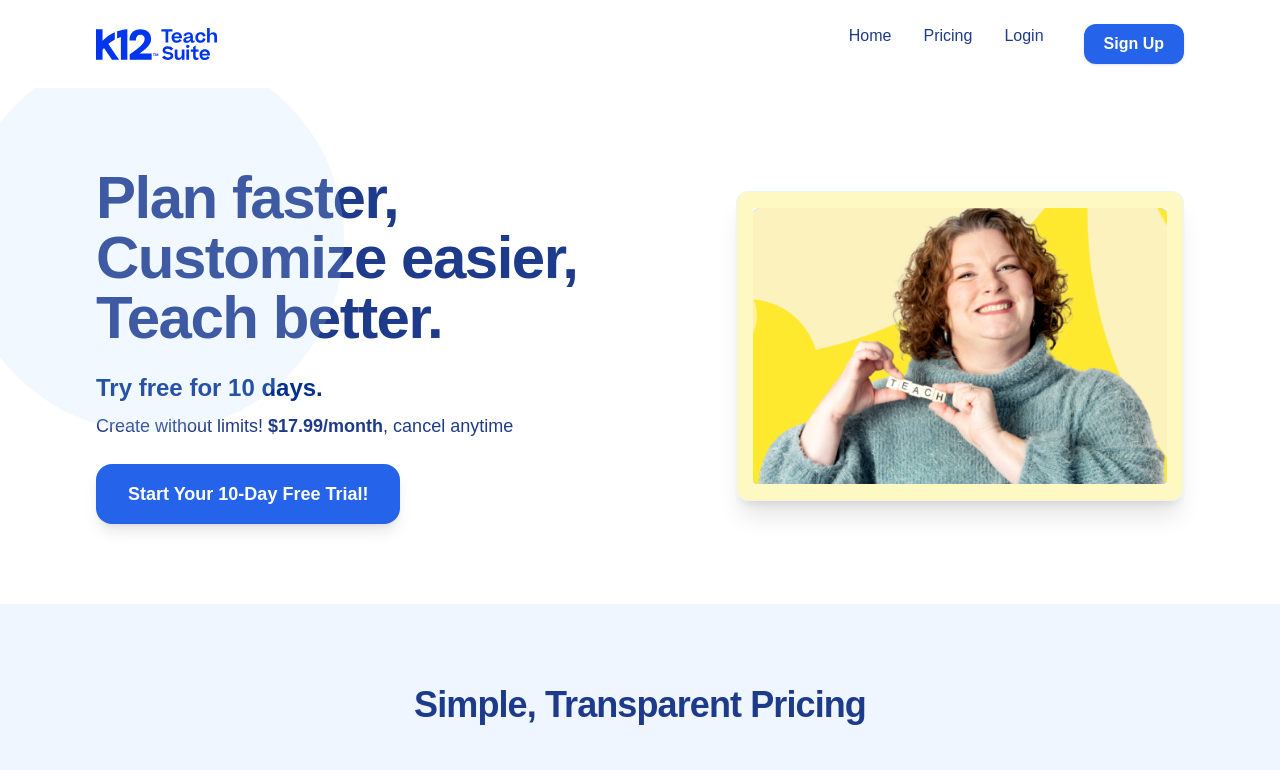
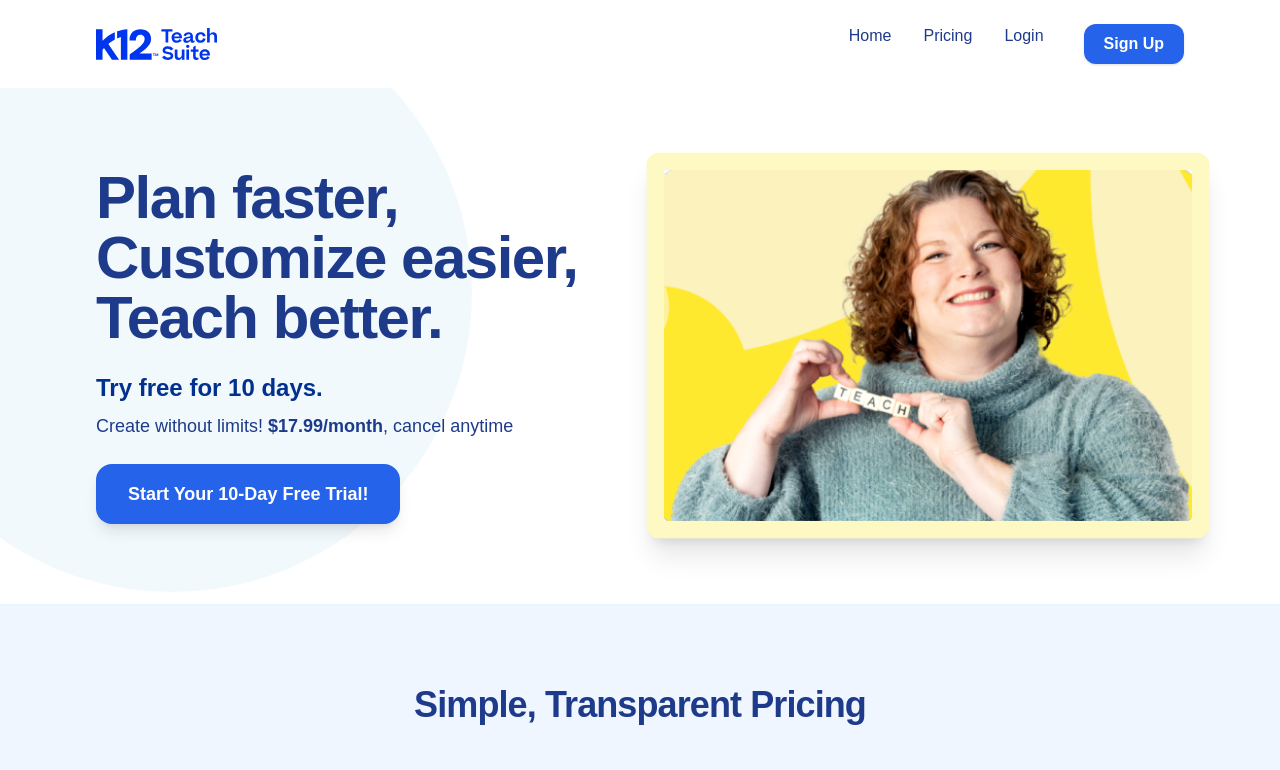
Before and after one commit to otroad-k12/k12-teachsuite-landing, a React (Vite) app: page /pricing in a window 1280 px wide. Shown: the top 770 px of the page. Built offline with nearby package versions, Linux system fonts and the light colour scheme.

Commit message:
Fix: Ensure hero blue circle is behind text on both pages, remove borders, scale up hero assets

```diff
--- a/src/LandingPage.jsx
+++ b/src/LandingPage.jsx
@@ -44,7 +44,9 @@ export default function LandingPage() {
       </header>
       {/* Hero Section */}
       <section className="relative overflow-hidden bg-white py-20 px-6 md:px-12 lg:px-24 border-b border-blue-100">
-        <div className="max-w-7xl mx-auto grid grid-cols-1 md:grid-cols-2 gap-12 items-center">
+        {/* Light blue circle background, placed behind content */}
+        <div className="absolute -top-24 -left-32 w-[600px] h-[600px] bg-blue-100 opacity-60 rounded-full z-0" />
+        <div className="max-w-7xl mx-auto grid grid-cols-1 md:grid-cols-2 gap-12 items-center relative z-10">
           <div>
             <h1 className="text-5xl md:text-6xl font-extrabold leading-tight mb-8 text-blue-900 tracking-tight">Empower your teachers with tomorrow’s technology, today.</h1>
             <p className="text-xl leading-relaxed mb-8 text-blue-800">Teachsuite equips K–12 educators with ready-to-use, engaging video content, seamless student delivery tools, and data-driven insights — all aligned with the K12 brand.</p>
@@ -59,7 +61,7 @@ export default function LandingPage() {
           </div>
           <div className="flex justify-center md:justify-end">
             <video
-              className="w-full max-w-md rounded-xl shadow-xl border border-blue-100 bg-yellow-100 p-4"
+              className="w-full max-w-lg rounded-xl shadow-xl bg-yellow-100 p-4 scale-105 md:scale-110"
               controls
               poster="/images/teacher-hero-illustration.png"
               aria-label="K12 TeachSuite testimonial video"
@@ -69,7 +71,6 @@ export default function LandingPage() {
             </video>
           </div>
         </div>
-        <div className="absolute -top-10 -left-10 w-96 h-96 bg-blue-200 opacity-20 rounded-full z-0" />
       </section>
       {/* Features Section */}
       <section className="bg-blue-50 py-20 px-6 md:px-12 lg:px-24">
--- a/src/PricingPage.jsx
+++ b/src/PricingPage.jsx
@@ -45,7 +45,9 @@ export default function PricingPage() {
       </header>
       {/* Hero Section */}
       <section className="relative overflow-hidden bg-white py-20 px-6 md:px-12 lg:px-24 border-b border-blue-100">
-        <div className="max-w-7xl mx-auto grid grid-cols-1 md:grid-cols-2 gap-12 items-center">
+        {/* Light blue circle background, placed behind content */}
+        <div className="absolute -top-24 -left-32 w-[600px] h-[600px] bg-blue-100 opacity-60 rounded-full z-0" />
+        <div className="max-w-7xl mx-auto grid grid-cols-1 md:grid-cols-2 gap-12 items-center relative z-10">
           <div>
             <h1 className="text-5xl md:text-6xl font-extrabold leading-tight mb-6 text-blue-900 tracking-tight">Plan faster,<br />Customize easier,<br />Teach better.</h1>
             <p className="text-2xl font-semibold text-blue-700 mb-2">Try free for 10 days.</p>
@@ -55,10 +57,9 @@ export default function PricingPage() {
             </a>
           </div>
           <div className="flex justify-center md:justify-end">
-            <img src="/images/teach-smile.png" alt="Teacher holding TEACH blocks" className="w-full max-w-md rounded-xl shadow-xl border border-blue-100 bg-yellow-100 p-4" />
+            <img src="/images/teach-smile.png" alt="Teacher holding TEACH blocks" className="w-full max-w-lg rounded-xl shadow-xl bg-yellow-100 p-4 scale-105 md:scale-110" />
           </div>
         </div>
-        <div className="absolute -top-10 -left-10 w-96 h-96 bg-blue-200 opacity-20 rounded-full z-0" />
       </section>
       {/* Pricing Section */}
       <section className="py-20 px-6 md:px-12 lg:px-24">
```
